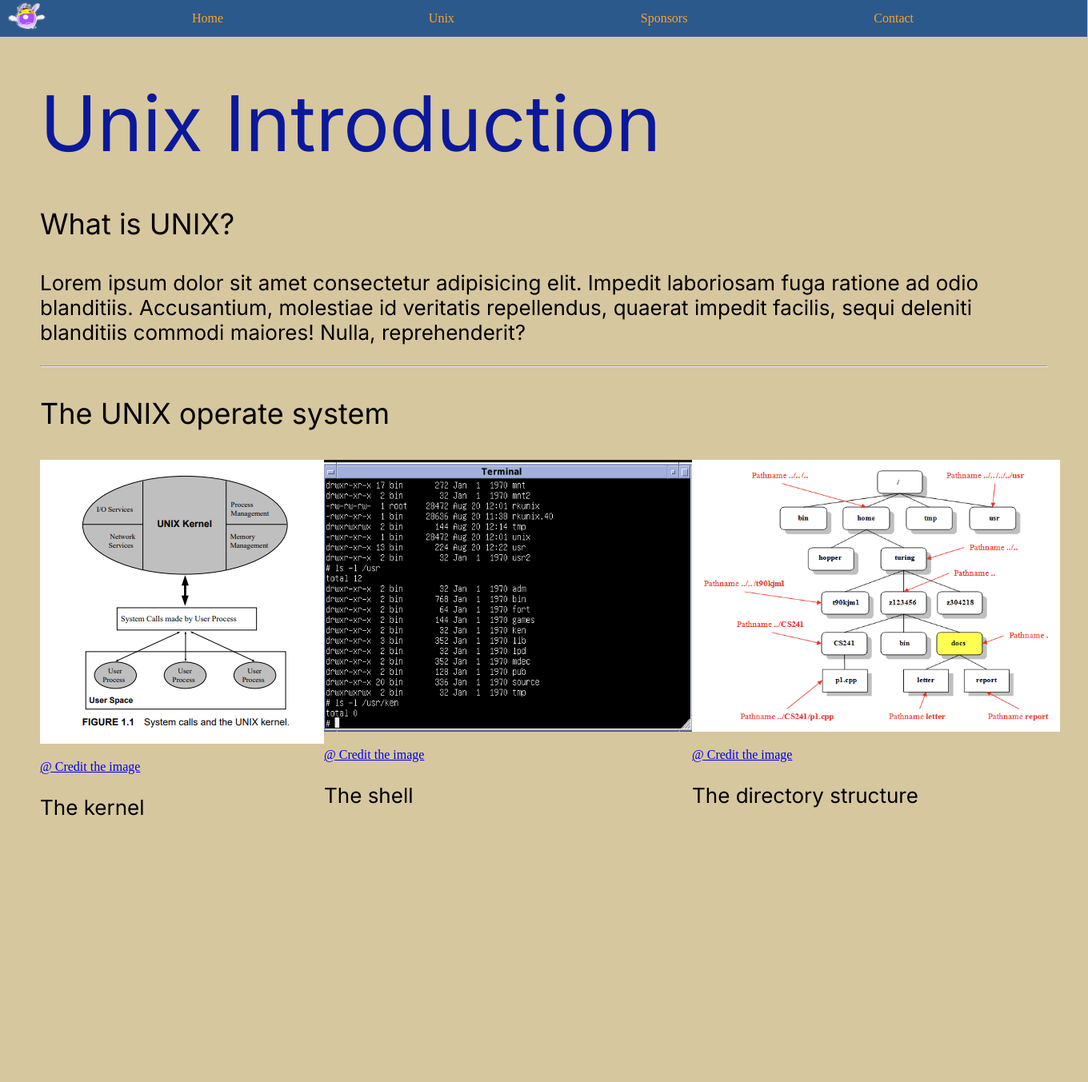
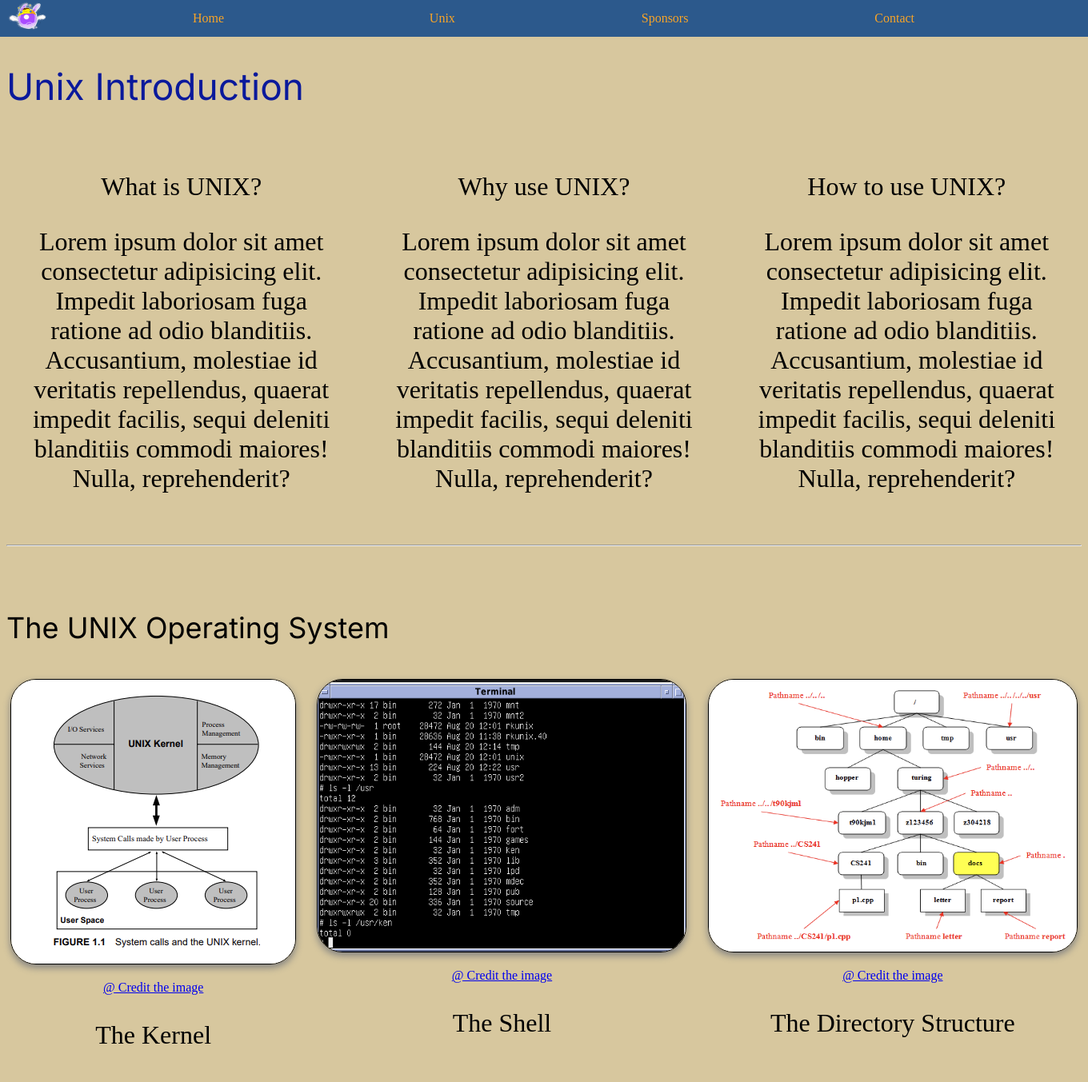
Before and after one commit to Kaiirros/ISTE240-Roasted-Duck, a PHP site: page /intro.php in a window 1360 px wide. Shown: the whole page at 80% size. Before the commit the page ends 1020 px from the top, so only its background shows below. Run offline with PHP 8.4, Linux system fonts and the light colour scheme.

Commit message:
Removed Unneccessary Header Includes as well as stylesheets

```diff
--- a/assets/css/style.css
+++ b/assets/css/style.css
@@ -1,7 +1,12 @@
-body{
+.body-main{
     background-attachment: fixed;
     background-image: linear-gradient(#2c598c , black );
 }
+
+.body2{
+    background-color: #D7C79E;
+}
+
 
 button {
     background-color: #1C3859;
@@ -22,6 +27,7 @@ button {
     justify-content: space-evenly;
     position: fixed;
     top: 0;
+    right: 0;
     background-color: #2c598c;
     width: 100%;
     color:#F8A427;
@@ -153,3 +159,201 @@ button {
     color:#F8A427;
     padding-bottom: 10px;
 }
+
+
+/*
+TUTORIAL STYLES
+-------------------------------- */
+
+.tutorial-body{
+    background-color: #D7C79E;
+}
+
+
+.tutorial-grid-header {
+    display: grid;
+    grid-template-columns: 1fr;
+    justify-content: center;
+    align-items: center;
+    margin-left: 25%;
+
+}
+
+.tutorial-header {
+    font-family: 'Inter';
+    font-size: 46px;
+    color: #0A199B;
+    text-align: left;
+    margin-top: 2em;
+    font-weight: 100;
+
+}
+
+.tutorialsContainer {
+    display: flex;
+    flex-direction: row;
+    padding: .5em;
+    padding-top: 0px;
+    margin-top: 0px;
+    justify-content: left;
+}
+
+.tutorial-grid {
+    display: flex;
+    flex-direction: column;
+    max-width: 50%;
+    top: 550px;
+    margin-left: 25%;
+    background-color: #314E6F;
+    padding: 0em;
+    border-top-left-radius: 10px;
+    border-top-right-radius: 10px;
+    box-shadow: 5px 5px 20px black;
+}
+
+.tutorial-inner-grid {
+    display: flex;
+    flex-direction: column;
+    align-items: left;
+    max-width: 100%;
+    background-color: #314E6F;
+    padding-bottom: .2em;
+    padding-left: .5em;
+    width: 50%;
+
+}
+
+
+.tutorial-title,
+.tutorial-element {
+    font-family: 'Inter';
+    font-size: 24px;
+    color: white;
+    text-align: left;
+    font-weight: 100;
+}
+
+.tutorial-title {
+    background-color: #1C3859;
+    height: 50px;
+    border-top-left-radius: 10px;
+    border-top-right-radius: 10px;
+    margin-top: 0px;
+    text-align: left;
+    padding: .5em;
+}
+
+.tutorial-element {
+    background-color: #314E6F;
+}
+
+.tutorial-link:hover {
+    color: rgb(98, 96, 37);
+}
+
+.tutorial-link {
+    color: white;
+    text-decoration: none;
+}
+
+/*
+TUTORIAL 2 STYLES
+-------------------------------- */
+
+.body-tutorial2{
+    background-color: #D7C79E;
+    margin-left: 50px;
+    margin-right: 50px;
+}
+
+.container{
+    border:1px solid #B78787;
+    border-bottom-right-radius: 70px;
+    border-top-left-radius: 70px;
+    width:180px;
+    height: 160px;
+    background-color: #B78787;
+}
+
+.container1{
+    border:1px solid #B8A04A;
+    background-color: #B8A04A;
+}
+
+.container2{
+    border:1px solid #9BAB58;
+    background-color: #9BAB58;
+}
+
+.container3{
+    border:1px solid #D3785B;
+    background-color: #D3785B;
+}
+
+.container4{
+    border:1px solid #878E6B;
+    background-color: #878E6B;
+}
+
+.container5{
+    border:1px solid #B7A187;
+    background-color: #B7A187;
+}
+
+.tutorial2-grid {
+    display: grid;
+    grid-template-columns: 1fr 1fr 1fr 1fr;
+    justify-content: space-evenly;
+    column-gap: 5px;
+    margin-top: 50px;
+}
+
+.tutorial2-grid2 {
+    grid-template-columns: 1fr 1fr 1fr;
+
+}
+
+/*
+INTRO PAGE
+-------------------------------- */
+.intro-title {
+    font-family: 'Inter';
+    font-size: 46px;
+    color: #0A199B;
+    text-align: left;
+    font-weight: 100;
+
+    margin-top: 5rem;
+}
+
+.intro-subtitle {
+    font-family: 'Inter';
+    font-size: 36px;
+    text-align: left;
+    font-weight: 100;
+
+    margin-top: 5rem;
+}
+
+.info-flex-container{
+    display: flex;
+    justify-content: space-around;
+    text-align: center;
+    font-weight: 100;
+    gap: 1rem;
+}
+
+.info-section{
+    padding: 1rem;
+    width: 50%
+}
+
+.caption{
+    font-size: 2rem;
+}
+
+.intro-photo{
+    border-radius: 2rem;
+    border: .1rem solid black;
+    box-shadow: 0px 4px 10px gray;
+}
--- a/assets/css/style2.css
+++ /dev/null
@@ -1,211 +0,0 @@
-button {
-    background-color: #1C3859;
-    color: #F8A427;
-    border: none;
-    border-bottom-left-radius: 10px;
-    border-bottom-right-radius: 10px;
-    left: 40px;
-    font-size: 16px;
-    cursor: pointer;
-    transition: background-color 0.3s;
-}
-
-.nav {
-
-    display: flex;
-    align-items: center;
-    justify-content: space-evenly;
-    position: fixed;
-    top: 0;
-    background-color: #2c598c;
-    width: 100%;
-    color:#F8A427;
-    z-index: 1;
-    right:1px;
-    /* background-color: #1C3859; */
-
-}
-
-.seele {
-    position: absolute;
-    left: 10px;
-}
-
-
-.nav a {
-    font-size: 20px;
-    padding: 20px 24px;
-
-}
-
-
-.dropdown {
-    float: left;
-}
-
-.dropdown .dropbtn {
-    font-size: 16px;
-    border: none;
-
-    color: #F8A427;
-    padding: 14px 16px;
-    background-color: inherit;
-    font-family: inherit;
-    margin: 0;
-}
-
-
-.dropdown:hover .dropbtn {
-    box-shadow: black;
-    color: #080808;
-    background-color: #F8A427;
-
-}
-
-
-.dropdown-content {
-    display: none;
-    position: absolute;
-    background-color: #FFBD3E;
-    min-width: 160px;
-    box-shadow: 0px 8px 16px 0px rgba(0, 0, 0, 0.2);
-    z-index: 1;
-    border-radius: 15%;
-
-
-}
-
-.dropdown-content a {
-    float: none;
-    color: black;
-    padding: 12px 16px;
-    text-decoration: none;
-    display: block;
-    text-align: left;
-}
-
-
-.dropdown-content a:hover {
-    background-color: #F8A427;
-    color: black;
-}
-
-.dropdown:hover .dropdown-content {
-    display: block;
-}
-
-
-body{
-    background-color: #D7C79E;
-    margin-left: 50px;
-    margin-right: 50px;
-}
-
-.grid4{
-    display: grid;
-    grid-template-columns: 1fr 1fr 1fr;
-    justify-content: space-evenly;
-}
-
-.container{
-    border:1px solid #B78787;
-    border-bottom-right-radius: 70px;
-    border-top-left-radius: 70px;
-    width:180px;
-    height: 160px;
-    background-color: #B78787;
-}
-
-.container1{
-    border:1px solid #B8A04A;
-    border-bottom-right-radius: 70px;
-    border-top-left-radius: 70px;
-    width:180px;
-    height: 160px;
-    background-color: #B8A04A;
-}
-
-.container2{
-    border:1px solid #9BAB58;
-    border-bottom-right-radius: 70px;
-    border-top-left-radius: 70px;
-    width:180px;
-    height: 160px;
-    background-color: #9BAB58;
-}
-
-.container3{
-    border:1px solid #D3785B;
-    border-bottom-right-radius: 70px;
-    border-top-left-radius: 70px;
-    width:180px;
-    height: 160px;
-    background-color: #D3785B;
-}
-
-.container4{
-    border:1px solid #878E6B;
-    border-bottom-right-radius: 70px;
-    border-top-left-radius: 70px;
-    width:180px;
-    height: 160px;
-    background-color: #878E6B;
-}
-
-.container5{
-    border:1px solid #B7A187;
-    border-bottom-right-radius: 70px;
-    border-top-left-radius: 70px;
-    width:180px;
-    height: 160px;
-    background-color: #B7A187;
-}
-
-
-.grid5 {
-    display: grid;
-    grid-template-columns: 1fr 1fr 1fr 1fr;
-    justify-content: space-evenly;
-    column-gap: 5px;
-    margin-top: 50px;
-}
-
-.grid6 {
-    display: grid;
-    grid-template-columns: 1fr 1fr 1fr;
-    justify-content: space-evenly;
-    column-gap: 5px;
-    margin-top: 50px;
-}
-
-.p1{
-    font-family: 'Inter';
-    font-size: 96px;
-    color:#0A199B;
-    font-weight: 100;
-}
-
-.p2 , .p3 {
-    font-family: 'Inter';
-    font-size: 36px;
-    font-weight: 100;
-
-}
-
-.p2{
-    top: 40px;
-    margin-top: -50px;
-}
-
-.p21 , .p4{
-    font-family: 'Inter';
-    font-size: 26px;
-    font-weight: 100;
-}
-
-.one{
-    color:#0A199B;
-    font-family: 'Inter';
-    font-size: 64px;
-    font-weight: 100;
-}
--- a/assets/inc/header2.php
+++ /dev/null
@@ -1,11 +0,0 @@
-<!DOCTYPE html>
-<html lang="en">
-<head>
-  <meta charset="UTF-8">
-  <meta name="viewport" content="width=device-width, initial-scale=1.0">
-  <title>Roasted Duck</title>
-  <link rel="stylesheet" type="text/css" href="<?php echo $path;?>assets/css/style2.css"/>
-  <script type="text/javascript" src="<?php echo $path;?>assets/script/index.js"></script>
-  <link href='https://fonts.googleapis.com/css?family=Inter' rel='stylesheet'>
-</head>
-<body>
--- a/index.php
+++ b/index.php
@@ -3,7 +3,7 @@
   $page='Roasted Duck';
   include $path . 'assets/inc/header.php';
 ?>
-
+<body class="body-main">
 <?php
   $path='./';
   $page='Roasted Duck';
--- a/intro.php
+++ b/intro.php
@@ -1,9 +1,9 @@
 <?php
   $path='./';
   $page='Roasted Duck';
-  include $path . 'assets/inc/header2.php';
+  include $path . 'assets/inc/header.php';
 ?>
-
+<body class="tutorial-body">
 <?php
   $path='./';
   $page='Roasted Duck';
@@ -11,36 +11,47 @@
 ?>
 
 <div>
-    <div>
-        <p class="p1"> Unix Introduction</p>
-    </div>
 
-    <div>
-        <p class="p2">What is UNIX? </p>
-        <p class="p21"> Lorem ipsum dolor sit amet consectetur adipisicing elit. Impedit laboriosam fuga ratione ad odio blanditiis. Accusantium, molestiae id veritatis repellendus, quaerat impedit facilis, sequi deleniti blanditiis commodi maiores! Nulla, reprehenderit?</p>
+    <h1 class="intro-title"> Unix Introduction<h1>
+
+    <div class="info-flex-container">
+        <div class="info-section">
+            <p class="intro-title-info">What is UNIX? </p>
+            <p class="intro-info"> Lorem ipsum dolor sit amet consectetur adipisicing elit. Impedit laboriosam fuga ratione ad odio blanditiis. Accusantium, molestiae id veritatis repellendus, quaerat impedit facilis, sequi deleniti blanditiis commodi maiores! Nulla, reprehenderit?</p>
+        </div>
+
+        <div class="info-section">
+            <p class="intro-title-info">Why use UNIX? </p>
+            <p class="intro-info"> Lorem ipsum dolor sit amet consectetur adipisicing elit. Impedit laboriosam fuga ratione ad odio blanditiis. Accusantium, molestiae id veritatis repellendus, quaerat impedit facilis, sequi deleniti blanditiis commodi maiores! Nulla, reprehenderit?</p>
+        </div>
+
+        <div class="info-section">
+            <p class="intro-title-info">How to use UNIX? </p>
+            <p class="intro-info"> Lorem ipsum dolor sit amet consectetur adipisicing elit. Impedit laboriosam fuga ratione ad odio blanditiis. Accusantium, molestiae id veritatis repellendus, quaerat impedit facilis, sequi deleniti blanditiis commodi maiores! Nulla, reprehenderit?</p>
+        </div>
     </div>
 
     <hr>
 
-    <p class="p3"> The UNIX operate system</p>
-
-    <div class=grid4>
+    <h1 class="intro-subtitle"> The UNIX Operating System</h1>
+    <br>
+    <div class="info-flex-container">
         <div>
-            <img src="assets/images/kernel.png">
+            <img src="assets/images/kernel.png" class="intro-photo">
             <p><a href="https://www.pearsonhighered.com/assets/samplechapter/0/1/3/0/0130187062.pdf" target="_blank"> @ Credit the image </a> </p>
-            <p class="p4"> The kernel</p>
+            <p class="caption"> The Kernel</p>
         </div>
 
         <div>
-            <img src="assets/images/shell.png" width="460px" height="340px">
+            <img src="assets/images/shell.png" width="460px" height="340px" class="intro-photo">
             <p><a href="https://en.wikipedia.org/wiki/Version_6_Unix" target="_blank"> @ Credit the image </a> </p>
-            <p class="p4"> The shell</p>
+            <p class="caption"> The Shell</p>
         </div>
 
         <div>
-            <img src="assets/images/directory_structure.png" width="460px" height="340px">
+            <img src="assets/images/directory_structure.png" width="460px" height="340px" class="intro-photo">
             <p><a href="https://faculty.cs.niu.edu/~mcmahon/CS241/Notes/Unix_Reference/file_structure.html" target="_blank"> @ Credit the image </a> </p>
-            <p class="p4"> The directory structure</p>
+            <p class="caption"> The Directory Structure</p>
         </div>
     </div>
 </div>
```
Also changed, not shown: assets/css/style1.css (deleted, +0 -189 lines), assets/inc/header1.php (deleted, +0 -11 lines), tutorial.php (+18 -15 lines), tutorial2.php (+17 -17 lines).
